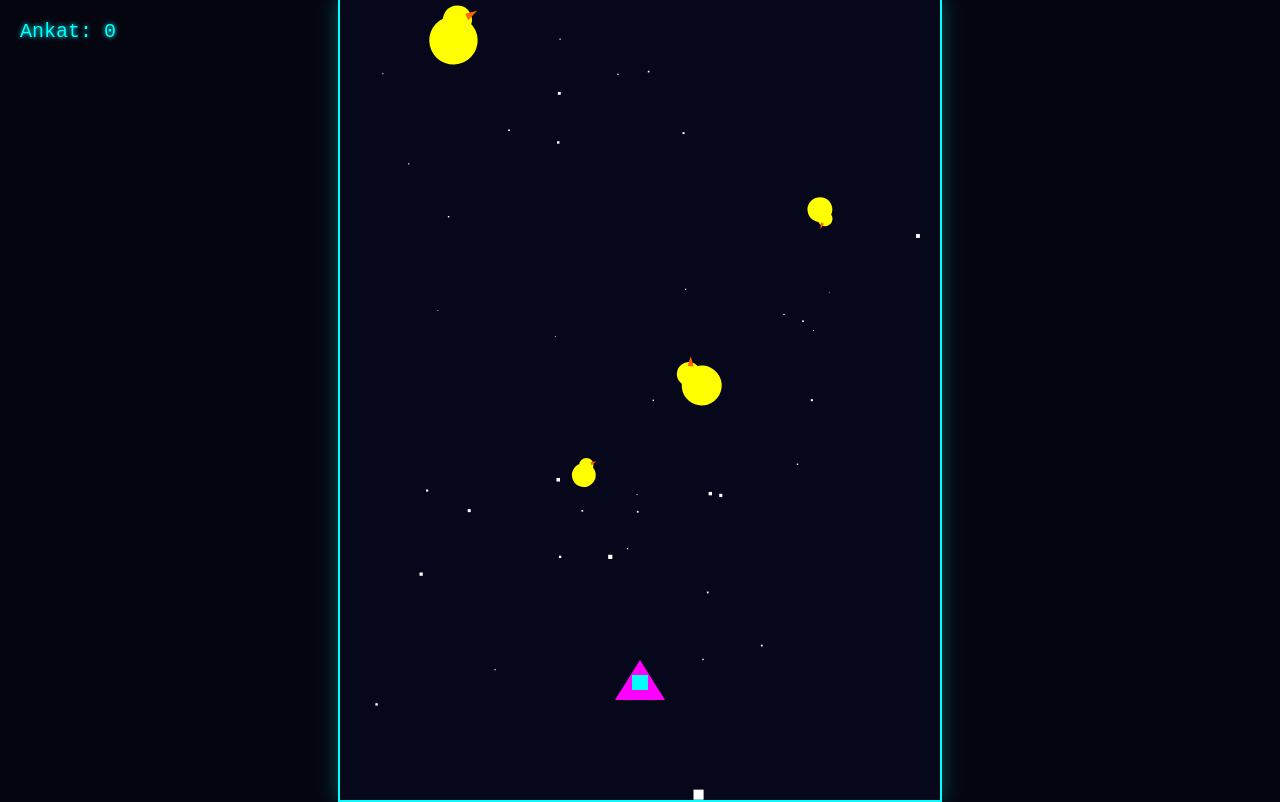
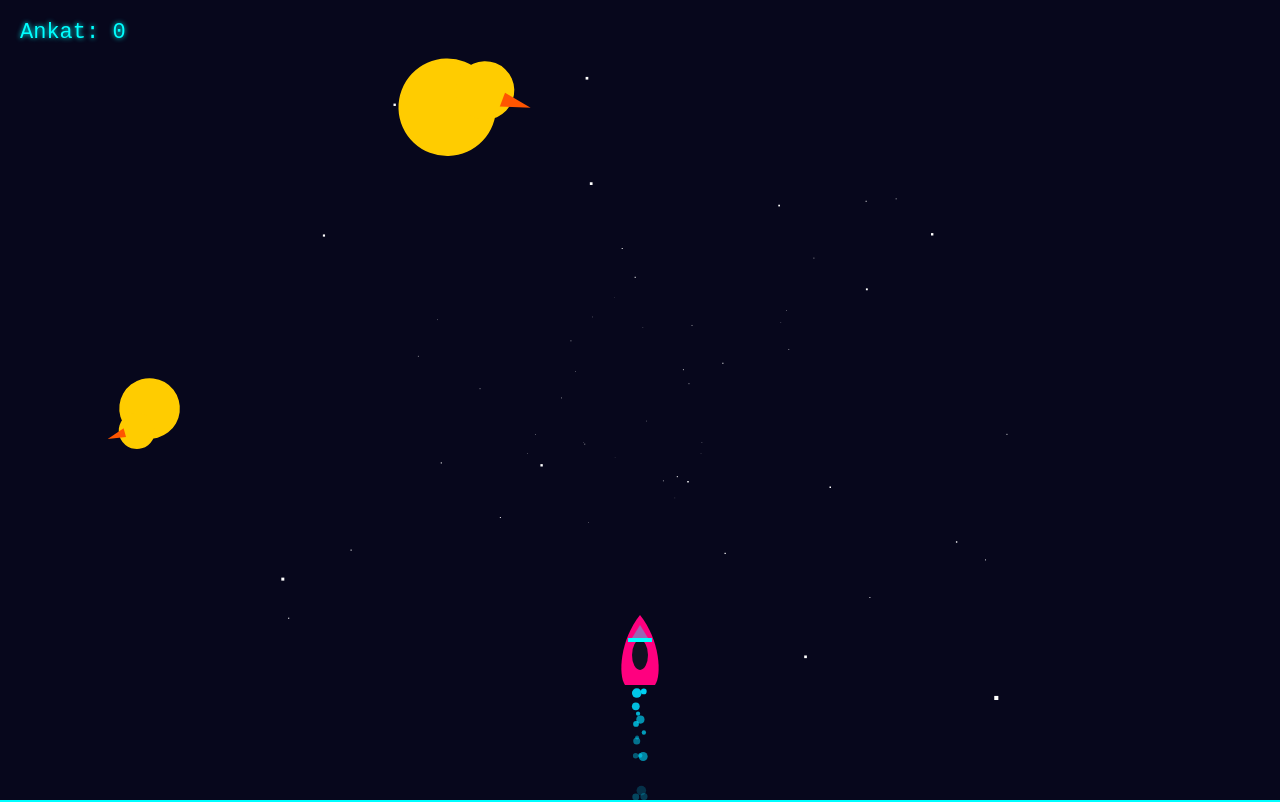
Before and after one commit to Sokerimunkki2035/Vesijetti-ja-ankat-avaruudessa, a plain HTML site: page index.html in a window 1280 px wide. Drawn offline with Linux system fonts and the light colour scheme.

Commit message:
Refactor game logic and enhance touch controls
Updated canvas resizing, player movement, and duck spawning logic. Improved touch handling and visual elements.

```diff
--- a/index.html
+++ b/index.html
@@ -16,20 +16,21 @@
             height: 100vh;
             font-family: 'Courier New', Courier, monospace;
             position: relative;
+            touch-action: none;
         }
         canvas {
             background-color: #0b0b1e;
             box-shadow: 0 0 20px rgba(0, 255, 255, 0.3);
             border: 2px solid #00ffff;
-            max-width: 100%;
-            max-height: 100%;
+            width: 100%;
+            height: 100%;
         }
         #scoreBoard {
             position: absolute;
             top: 20px;
             left: 20px;
             color: #00ffff;
-            font-size: 20px;
+            font-size: 22px;
             text-shadow: 0 0 5px #00ffff;
             pointer-events: none;
             z-index: 10;
@@ -46,9 +47,10 @@
         const ctx = canvas.getContext("2d");
 
         function resizeCanvas() {
-            canvas.width = window.innerWidth < 600 ? window.innerWidth - 20 : 600;
-            canvas.height = window.innerHeight < 800 ? window.innerHeight - 40 : 800;
+            canvas.width = window.innerWidth;
+            canvas.height = window.innerHeight;
         }
+        window.addEventListener('resize', resizeCanvas);
         resizeCanvas();
 
         let score = 0;
@@ -56,12 +58,10 @@
 
         const player = {
             x: canvas.width / 2,
-            y: canvas.height - 120,
+            y: canvas.height - 150,
             targetX: canvas.width / 2,
-            targetY: canvas.height - 120,
-            width: 70,
-            height: 40,
-            speed: 0.15
+            targetY: canvas.height - 150,
+            speed: 0.2
         };
 
         const ducks = [];
@@ -77,26 +77,33 @@
             });
         }
 
-        function handleMove(e) {
+        function handleTouch(e) {
+            e.preventDefault();
             const rect = canvas.getBoundingClientRect();
-            const clientX = e.touches ? e.touches[0].clientX : e.clientX;
-            const clientY = e.touches ? e.touches[0].clientY : e.clientY;
+            const clientX = e.touches[0].clientX;
+            const clientY = e.touches[0].clientY;
 
             player.targetX = clientX - rect.left;
             player.targetY = clientY - rect.top;
         }
 
-        window.addEventListener("mousemove", handleMove);
-        window.addEventListener("touchmove", handleMove, { passive: false });
-        window.addEventListener("touchstart", handleMove, { passive: false });
+        window.addEventListener("touchmove", handleTouch, { passive: false });
+        window.addEventListener("touchstart", handleTouch, { passive: false });
+
+        // Varmistetaan toimivuus myös hiirellä testatessa
+        window.addEventListener("mousemove", (e) => {
+            const rect = canvas.getBoundingClientRect();
+            player.targetX = e.clientX - rect.left;
+            player.targetY = e.clientY - rect.top;
+        });
 
         function spawnDuck() {
-            if (ducks.length < 5 && Math.random() < 0.03) {
+            if (ducks.length < 6 && Math.random() < 0.04) {
                 ducks.push({
-                    x: Math.random() * canvas.width - canvas.width / 2,
-                    y: Math.random() * canvas.height - canvas.height / 2,
+                    x: (Math.random() - 0.5) * canvas.width * 0.8,
+                    y: (Math.random() - 0.5) * canvas.height * 0.5,
                     z: canvas.width,
-                    size: 15,
+                    size: 25,
                     angle: Math.random() * 360,
                     spin: Math.random() * 4 - 2
                 });
@@ -107,6 +114,7 @@
             ctx.save();
             ctx.translate(x, y);
 
+            // Vesijetin perävesi / ionisuihku
             waterParticles.forEach(p => {
                 ctx.fillStyle = `rgba(0, 220, 255, ${p.alpha})`;
                 ctx.beginPath();
@@ -114,16 +122,38 @@
                 ctx.fill();
             });
 
-            ctx.fillStyle = "#ff00ff";
+            // Vesijetin runko (virtaviivainen)
+            ctx.fillStyle = "#ff007f"; // Menevä neon-magenta
             ctx.beginPath();
-            ctx.moveTo(0, -20);
-            ctx.lineTo(25, 20);
-            ctx.lineTo(-25, 20);
+            ctx.moveTo(0, -35);
+            ctx.bezierCurveTo(20, -10, 22, 25, 15, 35);
+            ctx.lineTo(-15, 35);
+            ctx.bezierCurveTo(-22, 25, -20, -10, 0, -35);
             ctx.closePath();
             ctx.fill();
 
-            ctx.fillStyle = "#00ffff";
-            ctx.fillRect(-8, -5, 16, 15);
+            // Istuin
+            ctx.fillStyle = "#111122";
+            ctx.beginPath();
+            ctx.ellipse(0, 5, 8, 15, 0, 0, Math.PI * 2);
+            ctx.fill();
+
+            // Ohjaustanko
+            ctx.strokeStyle = "#00ffff";
+            ctx.lineWidth = 4;
+            ctx.beginPath();
+            ctx.moveTo(-12, -10);
+            ctx.lineTo(12, -10);
+            ctx.stroke();
+
+            // Kuljettajan pleksi/tuulilasi
+            ctx.fillStyle = "rgba(0, 255, 255, 0.4)";
+            ctx.beginPath();
+            ctx.moveTo(0, -25);
+            ctx.lineTo(8, -12);
+            ctx.lineTo(-8, -12);
+            ctx.closePath();
+            ctx.fill();
 
             ctx.restore();
         }
@@ -134,20 +164,23 @@
             ctx.translate(screenX, screenY);
             ctx.rotate(duck.angle * Math.PI / 180);
 
-            ctx.fillStyle = "#ffff00";
+            // Ankan vartalo
+            ctx.fillStyle = "#ffcc00";
             ctx.beginPath();
             ctx.arc(0, 0, size, 0, Math.PI * 2);
             ctx.fill();
 
+            // Ankan pää
             ctx.beginPath();
-            ctx.arc(size * 0.5, -size * 0.7, size * 0.6, 0, Math.PI * 2);
+            ctx.arc(size * 0.6, -size * 0.6, size * 0.6, 0, Math.PI * 2);
             ctx.fill();
 
-            ctx.fillStyle = "#ff6600";
+            // Nokka
+            ctx.fillStyle = "#ff5500";
             ctx.beginPath();
-            ctx.moveTo(size * 0.9, -size * 0.8);
-            ctx.lineTo(size * 1.4, -size * 0.7);
-            ctx.lineTo(size * 0.9, -size * 0.5);
+            ctx.moveTo(size * 1.0, -size * 0.7);
+            ctx.lineTo(size * 1.6, -0.6 * size);
+            ctx.lineTo(size * 1.0, -size * 0.4);
             ctx.closePath();
             ctx.fill();
 
@@ -155,34 +188,37 @@
         }
 
         function update() {
+            // Pehmeämpi seuranta sormeen
             player.x += (player.targetX - player.x) * player.speed;
             player.y += (player.targetY - player.y) * player.speed;
 
+            // Rajat ruudulla
             if (player.x < 40) player.x = 40;
             if (player.x > canvas.width - 40) player.x = canvas.width - 40;
             if (player.y < 100) player.y = 100;
-            if (player.y > canvas.height - 40) player.y = canvas.height - 40;
+            if (player.y > canvas.height - 60) player.y = canvas.height - 60;
 
-            if (Math.random() < 0.6) {
+            // Moottorin vesiroiskeet / ionivanana
+            if (Math.random() < 0.7) {
                 waterParticles.push({
-                    x: player.x + (Math.random() * 16) - 8,
-                    y: player.y + 25,
+                    x: (Math.random() * 10) - 5,
+                    y: 35,
                     vx: (Math.random() * 2) - 1,
-                    vy: Math.random() * 4 + 3,
-                    size: Math.random() * 4 + 2,
+                    vy: Math.random() * 5 + 4,
+                    size: Math.random() * 3 + 2,
                     alpha: 1
                 });
             }
 
             for (let i = waterParticles.length - 1; i >= 0; i--) {
-                waterParticles[i].x += waterParticles[i].vx;
                 waterParticles[i].y += waterParticles[i].vy;
-                waterParticles[i].alpha -= 0.04;
+                waterParticles[i].alpha -= 0.05;
                 if (waterParticles[i].alpha <= 0) waterParticles.splice(i, 1);
             }
 
+            // Tähtien liike (avaruusefekti)
             stars.forEach(star => {
-                star.z -= 4;
+                star.z -= 5;
                 if (star.z <= 0) {
                     star.z = canvas.width;
                     star.x = Math.random() * canvas.width - canvas.width / 2;
@@ -190,10 +226,11 @@
                 }
             });
 
+            // Ankkojen liike ja törmäykset
             spawnDuck();
             for (let i = ducks.length - 1; i >= 0; i--) {
                 let d = ducks[i];
-                d.z -= 4;
+                d.z -= 5;
                 d.angle += d.spin;
 
                 if (d.z <= 0) {
@@ -206,13 +243,12 @@
                 let screenY = d.y * k + canvas.height / 2;
                 let currentSize = d.size * k;
 
-                if (d.z < 150 && d.z > 30) {
+                // Osuman tunnistus vesijettiin
                 let dist = Math.hypot(screenX - player.x, screenY - player.y);
-                    if (dist < currentSize + 25) {
+                if (d.z < 100 && dist < currentSize + 30) {
                     score++;
                     scoreVal.innerText = score;
                     ducks.splice(i, 1);
-                    }
                 }
             }
         }
@@ -221,6 +257,7 @@
             ctx.fillStyle = "#07071c";
             ctx.fillRect(0, 0, canvas.width, canvas.height);
 
+            // Piirretään tähdet
             ctx.fillStyle = "#ffffff";
             stars.forEach(star => {
                 let k = 300 / star.z;
@@ -233,35 +270,23 @@
                 }
             });
 
+            // Piirretään ankat
             ducks.forEach(d => {
                 let k = 400 / d.z;
                 let screenX = d.x * k + canvas.width / 2;
                 let screenY = d.y * k + canvas.height / 2;
                 let currentSize = d.size * k;
 
-                if (d.z >= 100) {
                 drawDuck(d, screenX, screenY, currentSize);
-                }
             });
 
+            // Piirretään vesijetti
             drawPlayer(player.x, player.y);
-
-            ducks.forEach(d => {
-                let k = 400 / d.z;
-                let screenX = d.x * k + canvas.width / 2;
-                let screenY = d.y * k + canvas.height / 2;
-                let currentSize = d.size * k;
-
-                if (d.z < 100) {
-                    drawDuck(d, screenX, screenY, currentSize);
-                }
-            });
         }
 
         function loop() {
             update();
-            draw();
-            requestAnimationFrame(loop);
+            draw(); istu = requestAnimationFrame(loop);
         }
 
         loop();
```
Lines whose indentation alone changed are shown as unchanged.
